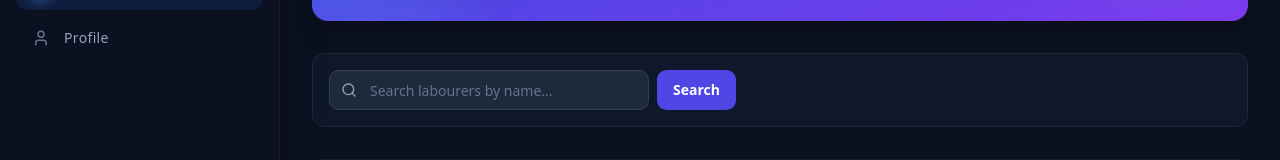
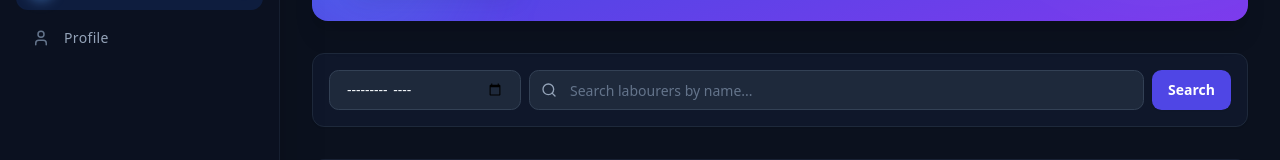
Before and after one commit to erprcrwebxcrafting/RCR-ERP, a Next.js app: page /supervisor/labours in a window 1280 px wide. Shown: the part 297-457 px from the top of the page. Built offline with nearby package versions, Linux system fonts and the light colour scheme; no server answers; the database is empty.

Commit message:
feat: add month filter to supervisor labours page

```diff
--- a/src/app/supervisor/labours/page.tsx
+++ b/src/app/supervisor/labours/page.tsx
@@ -9,24 +9,51 @@ import Link from "next/link";
 import { ActiveToggle } from "@/components/ui/active-toggle";
 import { toggleLabourActiveSupervisor } from "./[id]/actions";
 
-export default async function SupervisorLaboursPage({ searchParams }: { searchParams: Promise<{ showInactive?: string; q?: string }> }) {
+export default async function SupervisorLaboursPage({ searchParams }: { searchParams: Promise<{ showInactive?: string; q?: string; month?: string }> }) {
   const resolvedParams = await searchParams;
   const showInactive = resolvedParams.showInactive === "1";
   const q = resolvedParams.q || "";
+  const month = resolvedParams.month || "";
+
   const session = await auth();
   const userId = (session?.user as any)?.id as string;
   const assigned = await prisma.siteSupervisor.findMany({ where: { supervisorId: userId }, select: { siteId: true } });
   const siteIds = assigned.map((a) => a.siteId);
 
+  let dateFilter = {};
+  if (month) {
+    const [yearStr, monthStr] = month.split('-');
+    const year = parseInt(yearStr);
+    const monthIndex = parseInt(monthStr) - 1;
+    const startDate = new Date(year, monthIndex, 1);
+    const endDate = new Date(year, monthIndex + 1, 1);
+
+    dateFilter = {
+      createdAt: {
+        gte: startDate,
+        lt: endDate,
+      }
+    };
+  }
+
   const labours = await prisma.labour.findMany({
     where: {
       siteId: { in: siteIds },
       ...(showInactive ? {} : { active: true }),
-      ...(q ? { name: { contains: q, mode: 'insensitive' } } : {})
+      ...(q ? { name: { contains: q, mode: 'insensitive' } } : {}),
+      ...dateFilter
     },
     include: { labourCategory: true },
     orderBy: { name: "asc" },
   });
+
+  const queryParams = new URLSearchParams();
+  if (q) queryParams.set("q", q);
+  if (month) queryParams.set("month", month);
+
+  const toggleInactiveParams = new URLSearchParams(queryParams.toString());
+  if (!showInactive) toggleInactiveParams.set("showInactive", "1");
+  const toggleInactiveUrl = `/supervisor/labours${toggleInactiveParams.toString() ? `?${toggleInactiveParams.toString()}` : ""}`;
 
   return (
     <div className="space-y-8 animate-in fade-in duration-700 pb-12">
@@ -51,7 +78,7 @@ export default async function SupervisorLaboursPage({ searchParams }: { searchPa
                 <UserPlus className="h-4 w-4" /> Add Labourer
               </a>
               <Link
-                href={showInactive ? (q ? `/supervisor/labours?q=${q}` : "/supervisor/labours") : `/supervisor/labours?showInactive=1${q ? `&q=${q}` : ''}`}
+                href={toggleInactiveUrl}
                 className={`inline-flex items-center justify-center gap-1.5 px-4 py-2 rounded-xl text-sm font-bold border transition-colors h-11 shrink-0 ${
                   showInactive
                     ? "bg-amber-500/20 text-amber-100 border-amber-300/30 hover:bg-amber-500/30"
@@ -72,7 +99,17 @@ export default async function SupervisorLaboursPage({ searchParams }: { searchPa
 
       {/* Filters and Search */}
       <div className="flex flex-col sm:flex-row gap-4 items-center justify-between bg-white dark:bg-slate-900 p-4 rounded-xl shadow-sm border border-slate-200 dark:border-slate-800">
-        <form method="GET" action="/supervisor/labours" className="flex w-full sm:w-auto gap-2">
+        <form method="GET" action="/supervisor/labours" className="flex flex-col sm:flex-row w-full gap-2">
+
+          <div className="relative sm:w-48">
+            <input
+              type="month"
+              name="month"
+              defaultValue={month}
+              className="h-10 w-full rounded-lg bg-slate-50 dark:bg-slate-800 border border-slate-200 dark:border-slate-700 px-4 text-sm text-slate-900 dark:text-slate-100 placeholder:text-slate-500 focus:outline-none focus:ring-2 focus:ring-indigo-500/50 transition-all"
+            />
+          </div>
+
           <div className="relative flex-1 sm:w-80">
             <Search className="absolute left-3 top-1/2 -translate-y-1/2 h-4 w-4 text-slate-400" />
             <input
@@ -84,11 +121,11 @@ export default async function SupervisorLaboursPage({ searchParams }: { searchPa
             />
             {showInactive && <input type="hidden" name="showInactive" value="1" />}
           </div>
-          <button type="submit" className="h-10 px-4 bg-indigo-600 hover:bg-indigo-700 text-white rounded-lg text-sm font-bold transition-colors shadow-sm">
+          <button type="submit" className="h-10 px-4 bg-indigo-600 hover:bg-indigo-700 text-white rounded-lg text-sm font-bold transition-colors shadow-sm whitespace-nowrap">
             Search
           </button>
-          {q && (
-            <Link href={showInactive ? "/supervisor/labours?showInactive=1" : "/supervisor/labours"} className="h-10 px-4 flex items-center justify-center bg-slate-100 hover:bg-slate-200 dark:bg-slate-800 dark:hover:bg-slate-700 text-slate-600 dark:text-slate-300 rounded-lg text-sm font-bold transition-colors shadow-sm">
+          {(q || month) && (
+            <Link href={showInactive ? "/supervisor/labours?showInactive=1" : "/supervisor/labours"} className="h-10 px-4 flex items-center justify-center bg-slate-100 hover:bg-slate-200 dark:bg-slate-800 dark:hover:bg-slate-700 text-slate-600 dark:text-slate-300 rounded-lg text-sm font-bold transition-colors shadow-sm whitespace-nowrap">
               Clear
             </Link>
           )}
```
